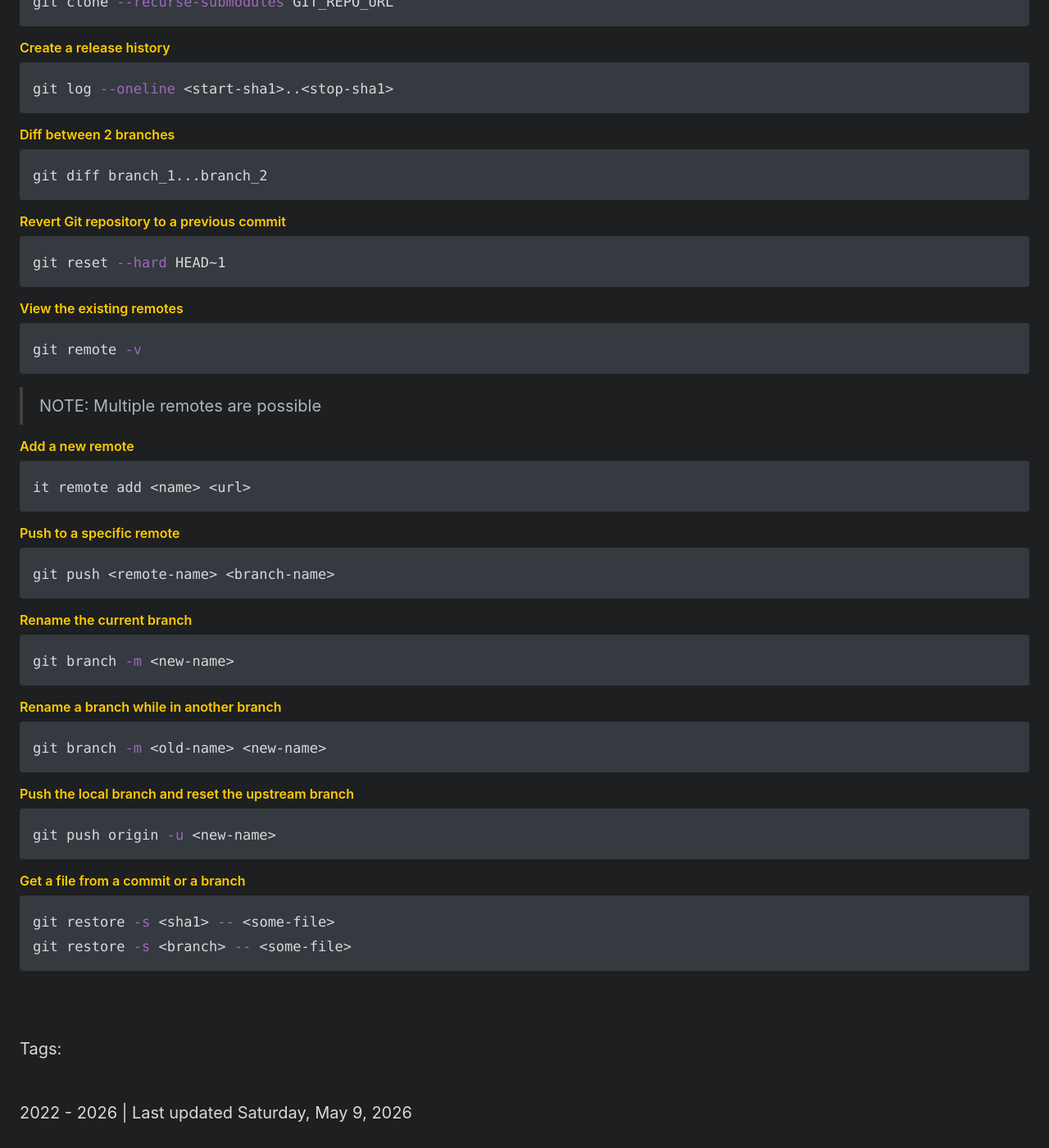
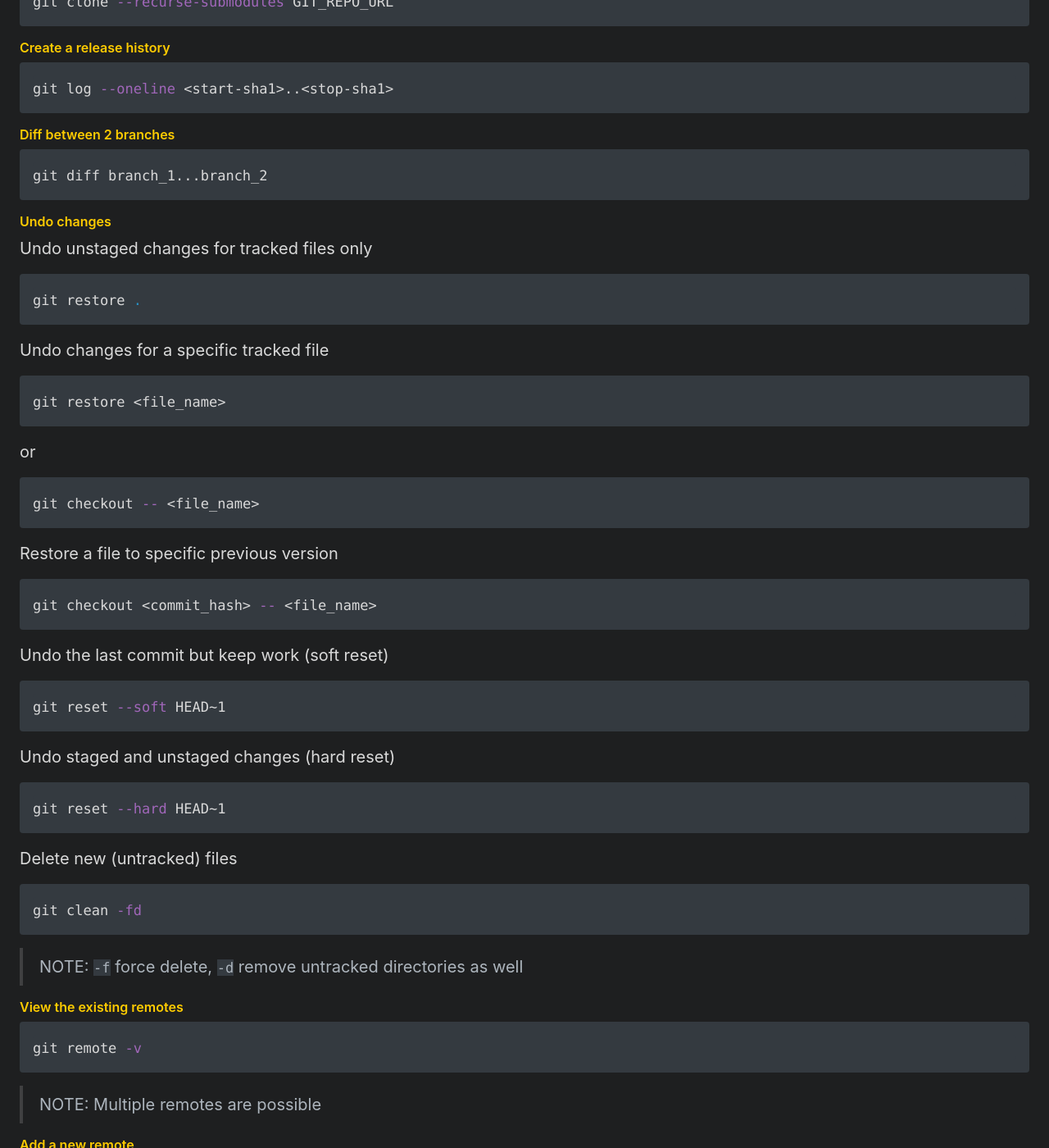
Before and after one commit to artemdevel/artemdevel.github.io, a Jekyll site: the page built from _posts/2026-04-15-git-pile.md, in a window 1280 px wide and 1400 px high, scrolled down 2933 px. Shown: the whole window at 82% size. Built offline with Jekyll 4.4.1, drawn with Linux system fonts in a browser that asks for light colours.

Commit message:
Update Git pile

````diff
--- a/_posts/2026-04-15-git-pile.md
+++ b/_posts/2026-04-15-git-pile.md
@@ -134,10 +134,41 @@ git log --oneline <start-sha1>..<stop-sha1>
 git diff branch_1...branch_2
 ```
 
-#### Revert Git repository to a previous commit
+#### Undo changes
+Undo unstaged changes for tracked files only
+```shell
+git restore .
+```
+
+Undo changes for a specific tracked file
+```shell
+git restore <file_name>
+```
+or
+```shell
+git checkout -- <file_name>
+```
+
+Restore a file to specific previous version
+```shell
+git checkout <commit_hash> -- <file_name>
+```
+
+Undo the last commit but keep work (soft reset)
+```shell
+git reset --soft HEAD~1
+```
+
+Undo staged and unstaged changes (hard reset)
 ```shell
 git reset --hard HEAD~1
 ```
+
+Delete new (untracked) files
+```shell
+git clean -fd
+```
+> NOTE: `-f` force delete, `-d` remove untracked directories as well
 
 #### View the existing remotes
 ```shell
````
